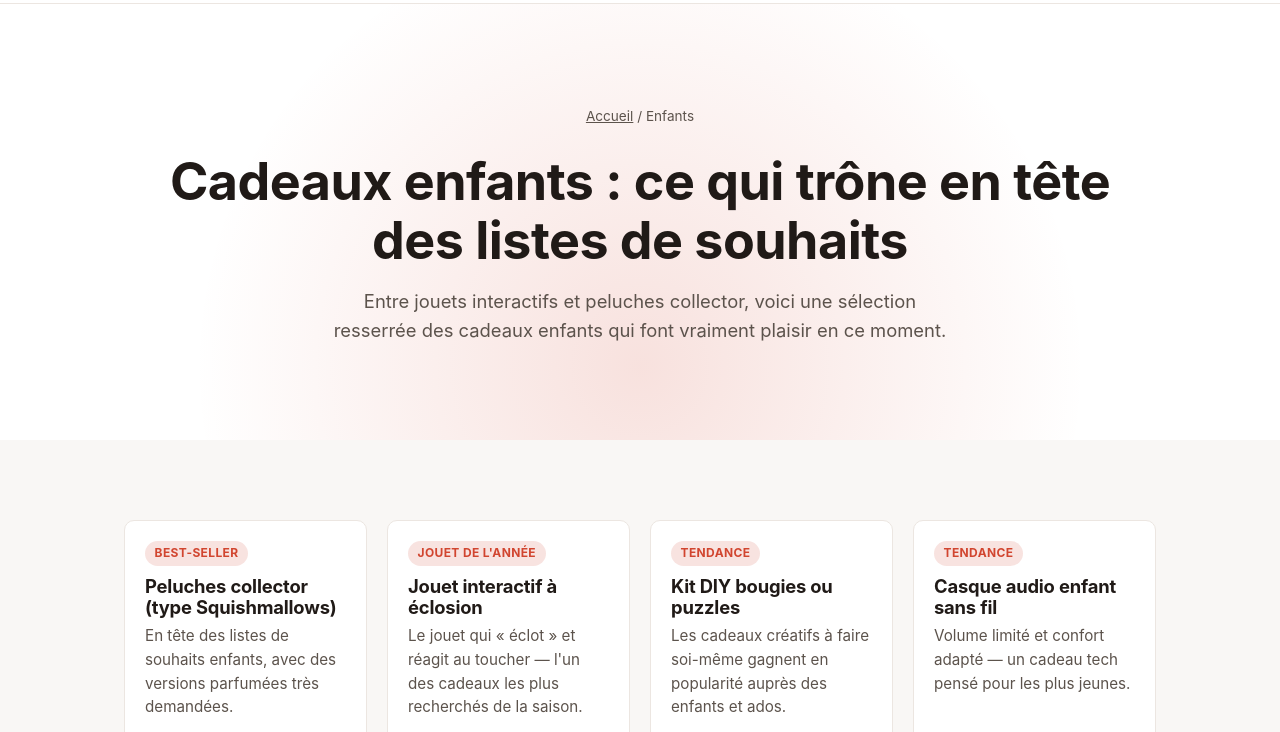
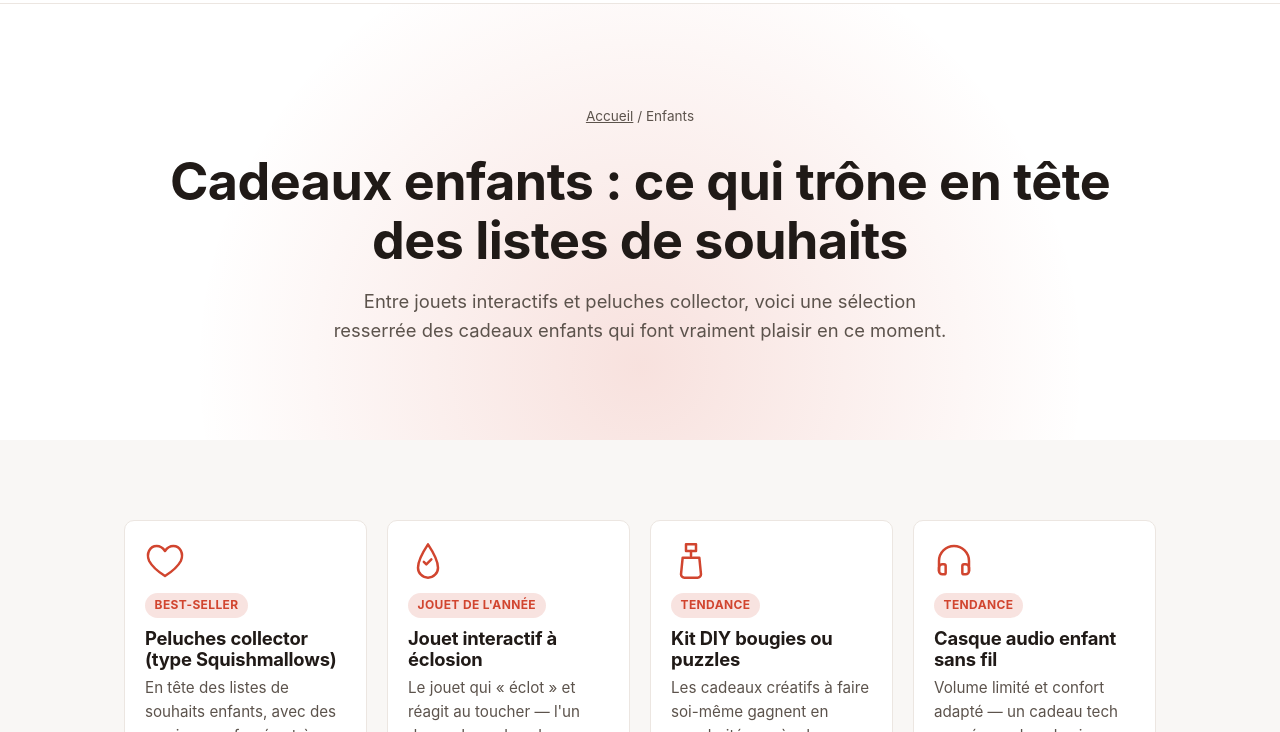
Before and after one commit to helvirekouoto/pepite, a website: page site/categories/enfants.html in a window 1280 px wide. Shown: the part 68-800 px from the top of the page. Drawn offline with Linux system fonts and the light colour scheme.

Commit message:
feat(site): icones SVG sur la page categorie Enfants

```diff
--- a/site/categories/enfants.html
+++ b/site/categories/enfants.html
@@ -36,6 +36,7 @@
         <div class="grid-4">
           <article class="product-card">
             <div class="product-body">
+              <svg class="product-icon" viewBox="0 0 24 24" fill="none" stroke="currentColor" stroke-width="1.5" stroke-linecap="round" stroke-linejoin="round" aria-hidden="true"><path d="M12 21s-7-4.35-9.5-9C.5 7.5 3 3 7 3c2 0 4 1.5 5 3 1-1.5 3-3 5-3 4 0 6.5 4.5 4.5 9-2.5 4.65-9.5 9-9.5 9z"/></svg>
               <span class="badge-trend">Best-seller</span>
               <h3>Peluches collector (type Squishmallows)</h3>
               <p>En tête des listes de souhaits enfants, avec des versions parfumées très demandées.</p>
@@ -44,6 +45,7 @@
           </article>
           <article class="product-card">
             <div class="product-body">
+              <svg class="product-icon" viewBox="0 0 24 24" fill="none" stroke="currentColor" stroke-width="1.5" stroke-linecap="round" stroke-linejoin="round" aria-hidden="true"><path d="M12 2C8 8 6 12 6 16a6 6 0 0 0 12 0c0-4-2-8-6-14z"/><path d="M9.5 12.5l1.5 1.5 3-3"/></svg>
               <span class="badge-trend">Jouet de l'année</span>
               <h3>Jouet interactif à éclosion</h3>
               <p>Le jouet qui « éclot » et réagit au toucher — l'un des cadeaux les plus recherchés de la saison.</p>
@@ -52,6 +54,7 @@
           </article>
           <article class="product-card">
             <div class="product-body">
+              <svg class="product-icon" viewBox="0 0 24 24" fill="none" stroke="currentColor" stroke-width="1.5" stroke-linecap="round" stroke-linejoin="round" aria-hidden="true"><path d="M9 2h6v4H9z"/><path d="M12 6v3"/><path d="M7 10h10l1 10a2 2 0 0 1-2 2H8a2 2 0 0 1-2-2z"/></svg>
               <span class="badge-trend">Tendance</span>
               <h3>Kit DIY bougies ou puzzles</h3>
               <p>Les cadeaux créatifs à faire soi-même gagnent en popularité auprès des enfants et ados.</p>
@@ -60,6 +63,7 @@
           </article>
           <article class="product-card">
             <div class="product-body">
+              <svg class="product-icon" viewBox="0 0 24 24" fill="none" stroke="currentColor" stroke-width="1.5" stroke-linecap="round" stroke-linejoin="round" aria-hidden="true"><path d="M3 18v-6a9 9 0 0 1 18 0v6"/><path d="M18 14h1a2 2 0 0 1 2 2v2a2 2 0 0 1-2 2h-1a1 1 0 0 1-1-1v-4a1 1 0 0 1 1-1z"/><path d="M6 14H5a2 2 0 0 0-2 2v2a2 2 0 0 0 2 2h1a1 1 0 0 0 1-1v-4a1 1 0 0 0-1-1z"/></svg>
               <span class="badge-trend">Tendance</span>
               <h3>Casque audio enfant sans fil</h3>
               <p>Volume limité et confort adapté — un cadeau tech pensé pour les plus jeunes.</p>
```
